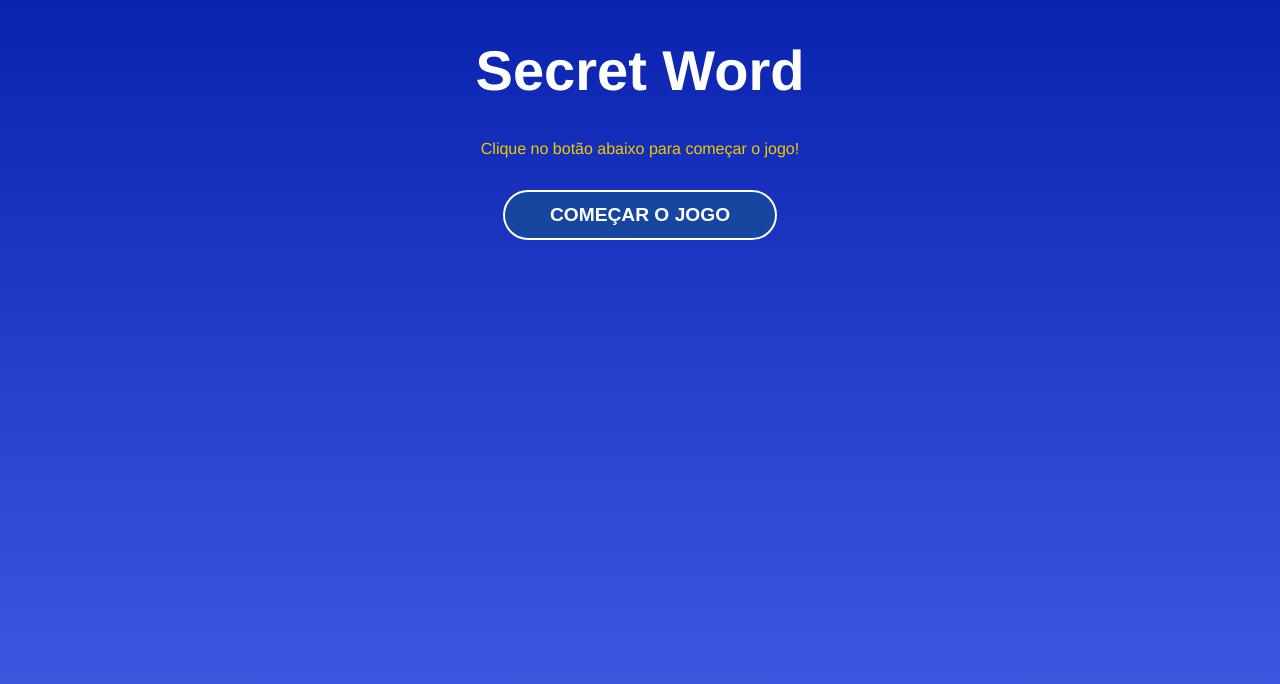
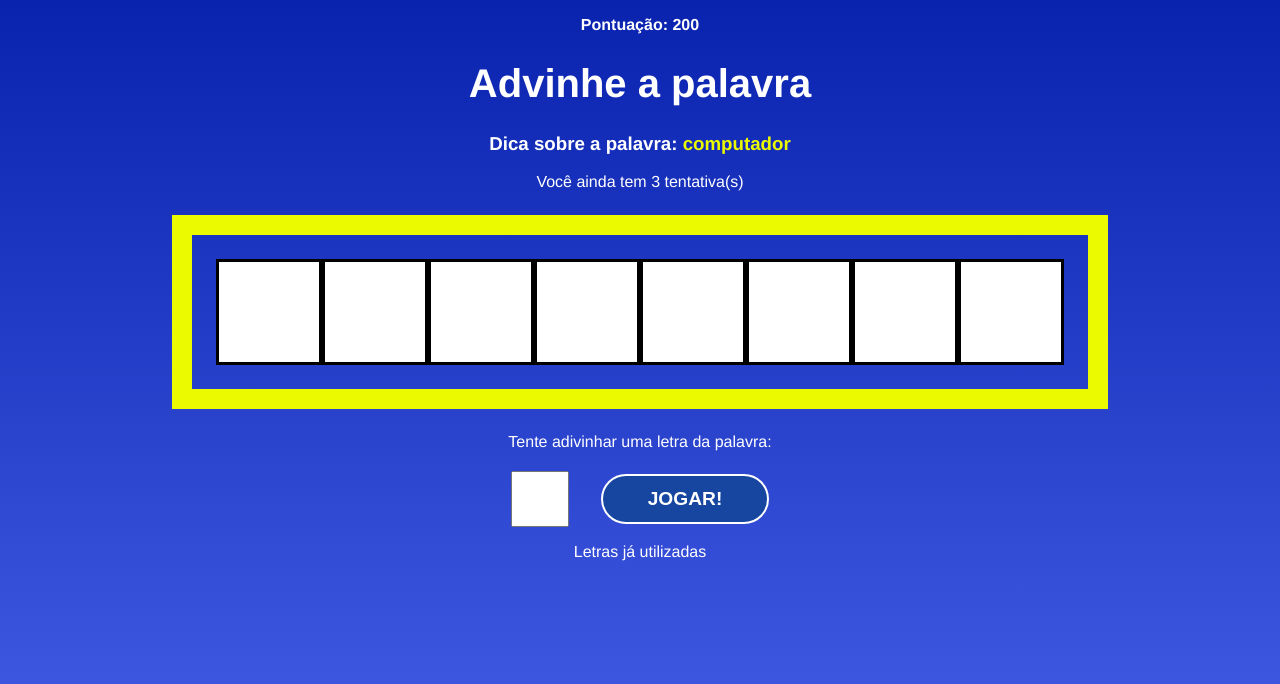
Before and after one commit to eaejaum/secret-word, a React (Create React App) app: page / in a window 1280 px wide. Shown: the top 684 px of the page. Built offline with nearby package versions, Linux system fonts and the light colour scheme.

Commit message:
Conclusão do projeto

```diff
--- a/src/App.jsx
+++ b/src/App.jsx
@@ -24,30 +24,28 @@
   const [guesses, setGuesses] = useState(3);
   const [score, setScore] = useState(0)
 
-  const pickWordAndCategory = () => {
+  const pickWordAndCategory = useCallback(() => {
     const categories = Object.keys(words);
     const category = categories[Math.floor(Math.random() * Object.keys(categories).length)];
-    console.log(category);
 
     const randomWord = words[category][Math.floor(Math.random() * words[category].length)];
-    console.log(randomWord);
 
     return { randomWord, category };
-  };
+  }, [words]);
 
-  const startGame = () => {
+  const startGame = useCallback(() => {
+    clearLetterState();
     const { randomWord, category } = pickWordAndCategory();
 
     let wordLetters = randomWord.split("");
     wordLetters = wordLetters.map((l) => l.toLowerCase());
-    console.log(wordLetters);
 
     setPickedWord(randomWord);
     setPickedCategory(category);
     setLetters(wordLetters);
 
     setGameStage(stages[1].name);
-  };
+  }, [pickWordAndCategory]);
 
   const verifyLetter = (letter) => {
     const normalizedLetter = letter.toLowerCase();
@@ -81,6 +79,16 @@
     }
   }, [guesses])
 
+  useEffect(() => {
+
+    const uniqueLetters = [... new Set(letters)];
+    if(guessedLetters.length === uniqueLetters.length){
+      setScore((actualScore) => (actualScore += 100));
+      startGame();
+    }
+
+  }, [guessedLetters, letters, startGame])
+
   const retry = () => {
     setScore(0);
     setGuesses(3);
```
